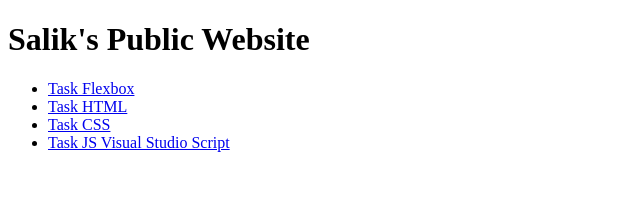
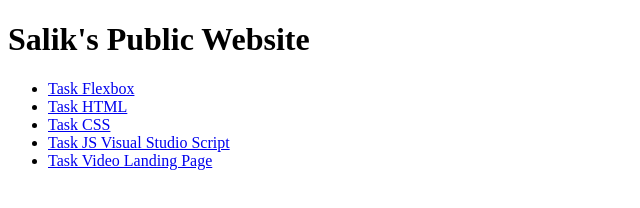
Before and after one commit to Salikuddinahmed/salikuddinahmed.github.io, a plain HTML site: page index.html in a window 1280 px wide. Shown: the whole page, without its empty margins (0-640 px from the left). Drawn offline with Linux system fonts and the light colour scheme.

Commit message:
index update

```diff
--- a/index.html
+++ b/index.html
@@ -10,6 +10,7 @@
 	<li><a href="Task 1/index.html">Task HTML</a></li>
 	<li><a href="Task 2/index.html">Task CSS</a></li>
 	<li><a href="Task 4 JS/index.html">Task JS Visual Studio Script</a></li>
+	<li><a href="Task 5 Video Landing Page/index.html">Task Video Landing Page</a></li>
 </ul>
 </body>
 </html>
```
